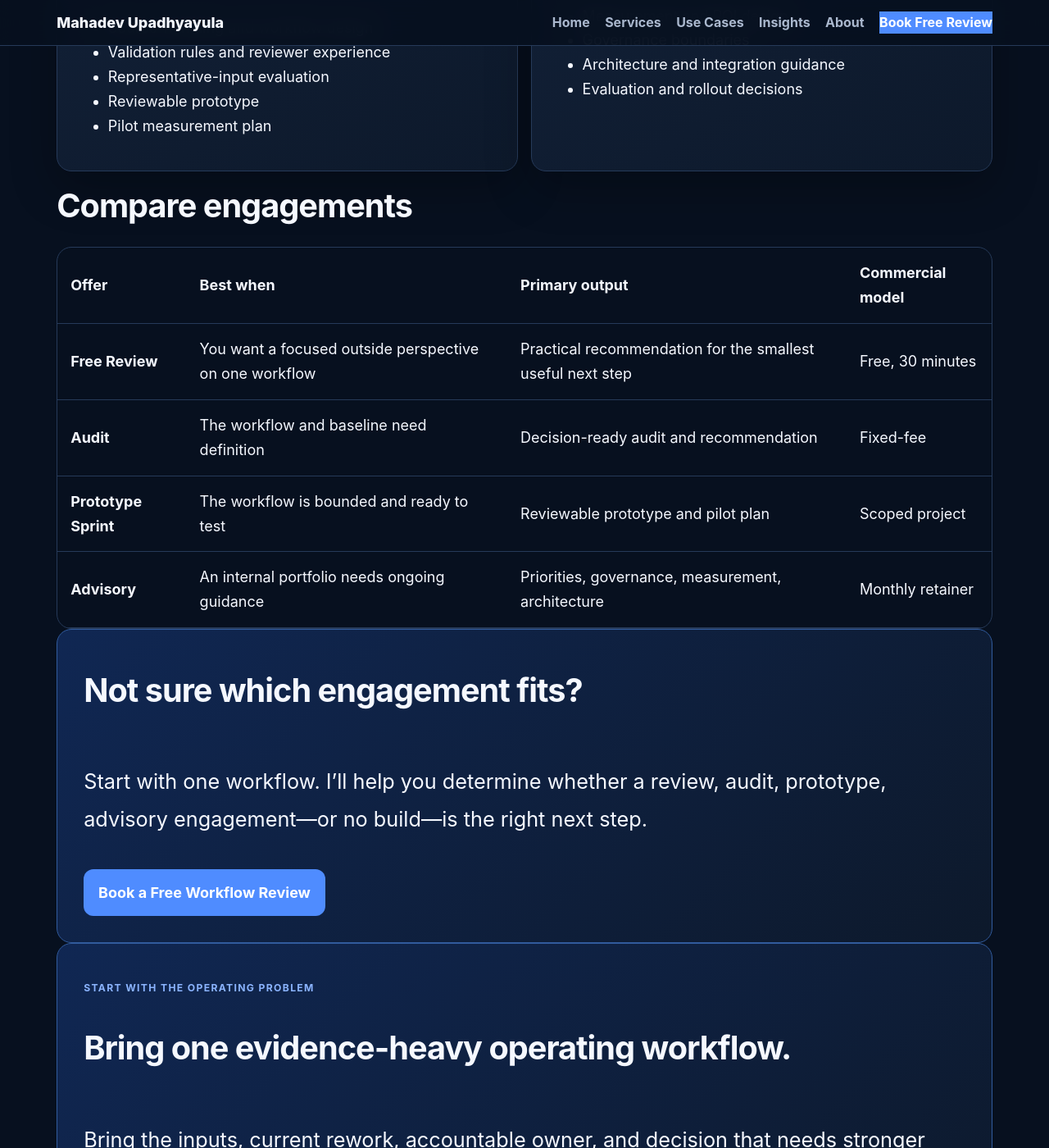
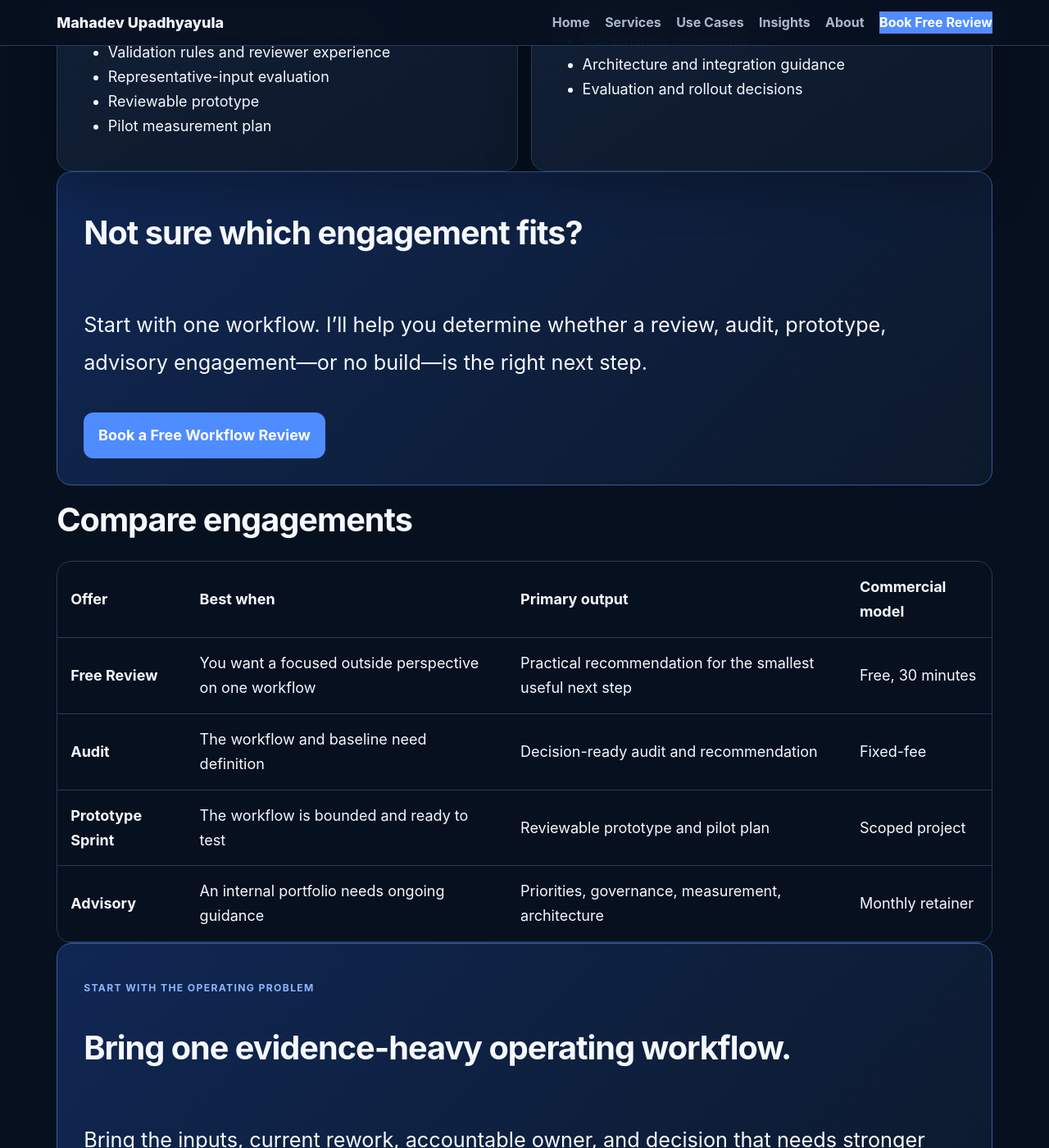
Before and after one commit to mahadevupadhyayula/mahadevupadhyayula.github.io, a Jekyll site: the page built from services.md, in a window 1280 px wide and 1400 px high, scrolled down 1556 px. Shown: the whole window at 82% size. Built offline with Jekyll 4.4.1, drawn with Linux system fonts in a browser that asks for light colours.

Commit message:
Move engagement CTA before comparison

```diff
--- a/services.md
+++ b/services.md
@@ -65,6 +65,12 @@ permalink: /services/
   </article>
 </div>
 
+<section class="final-cta" aria-labelledby="engagement-fit-title">
+  <h2 id="engagement-fit-title">Not sure which engagement fits?</h2>
+  <p>Start with one workflow. I’ll help you determine whether a review, audit, prototype, advisory engagement—or no build—is the right next step.</p>
+  <a class="button-link button-primary" href="{{ '/start-a-workflow-audit/?engagement=free-review' | relative_url }}">Book a Free Workflow Review</a>
+</section>
+
 <h2>Compare engagements</h2>
 <div class="table-scroll" tabindex="0" role="region" aria-label="Service comparison">
   <table>
@@ -78,12 +84,6 @@ permalink: /services/
   </table>
 </div>
 
-<section class="final-cta" aria-labelledby="engagement-fit-title">
-  <h2 id="engagement-fit-title">Not sure which engagement fits?</h2>
-  <p>Start with one workflow. I’ll help you determine whether a review, audit, prototype, advisory engagement—or no build—is the right next step.</p>
-  <a class="button-link button-primary" href="{{ '/start-a-workflow-audit/?engagement=free-review' | relative_url }}">Book a Free Workflow Review</a>
-</section>
-
 <section class="final-cta" aria-labelledby="services-final-title">
   <p class="section-eyebrow">Start with the operating problem</p>
   <h2 id="services-final-title">Bring one evidence-heavy operating workflow.</h2>
```
